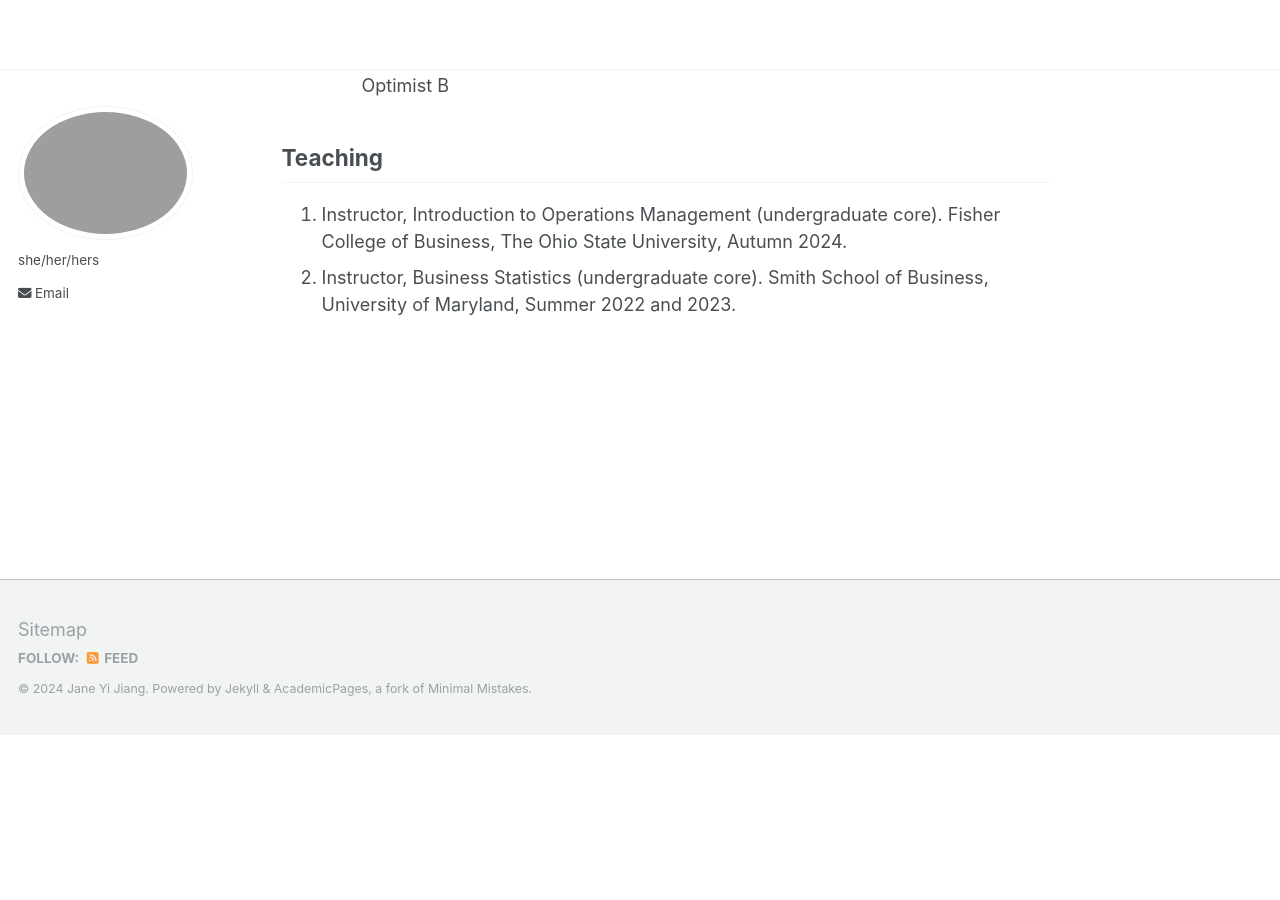
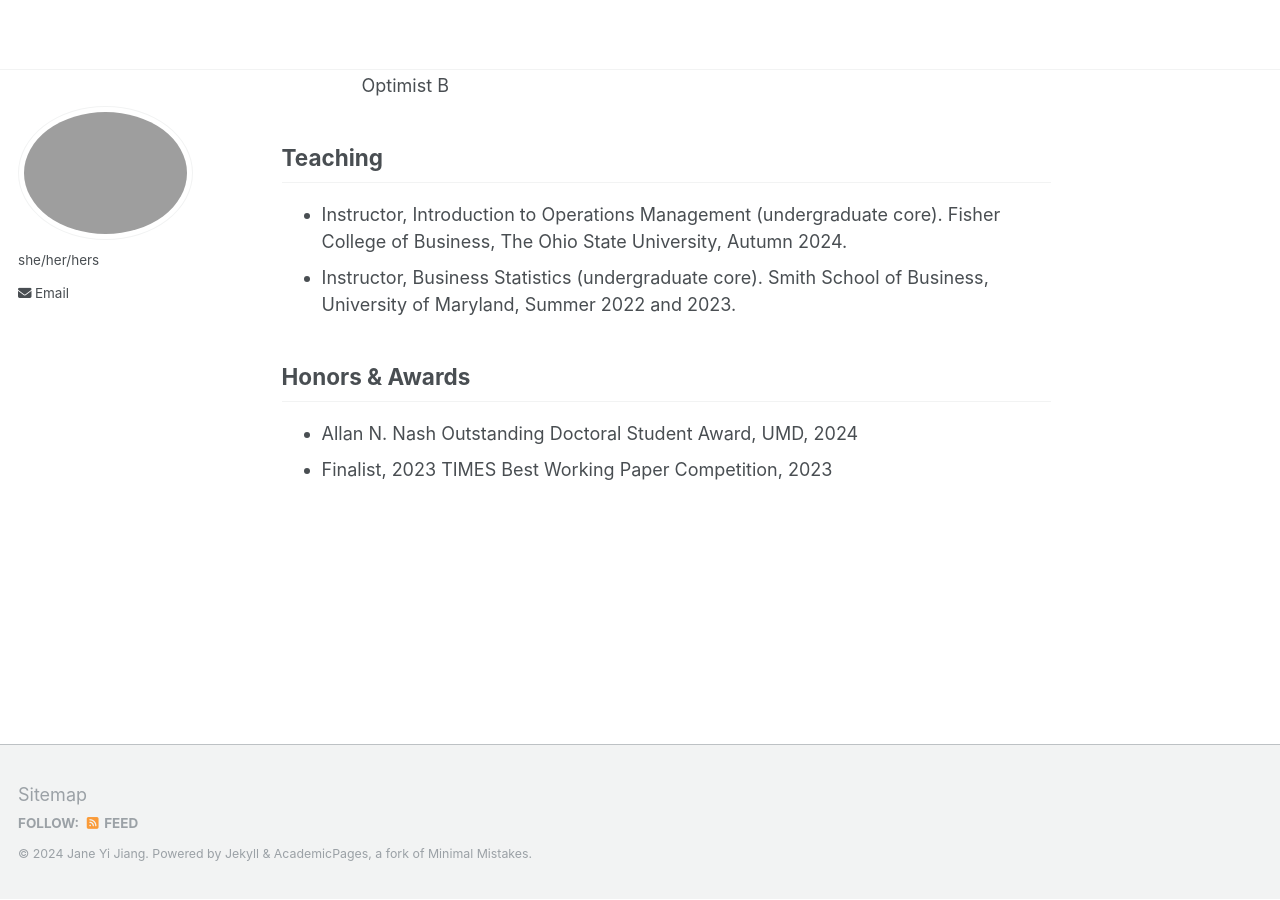
Before and after one commit to jiangyijane/jiangyijane.github.io, a Jekyll site: the page built from _pages/about.md, in a window 1280 px wide and 900 px high, scrolled down 722 px. Built offline with Jekyll 4.4.1, drawn with Linux system fonts in a browser that asks for light colours; before the commit the page ends 1457 px from its top, so only the background shows below that.

Commit message:
Update about.md

```diff
--- a/_pages/about.md
+++ b/_pages/about.md
@@ -24,5 +24,10 @@ Upcoming Talks
 
 Teaching
 ------
-1.	Instructor, Introduction to Operations Management (undergraduate core). Fisher College of Business, The Ohio State University, Autumn 2024.
-2.	Instructor, Business Statistics (undergraduate core). Smith School of Business, University of Maryland, Summer 2022 and 2023.
+-	Instructor, Introduction to Operations Management (undergraduate core). Fisher College of Business, The Ohio State University, Autumn 2024.
+-	Instructor, Business Statistics (undergraduate core). Smith School of Business, University of Maryland, Summer 2022 and 2023.
+
+Honors & Awards
+------
+- Allan N. Nash Outstanding Doctoral Student Award, UMD, 2024
+- Finalist, 2023 TIMES Best Working Paper Competition, 2023
```
